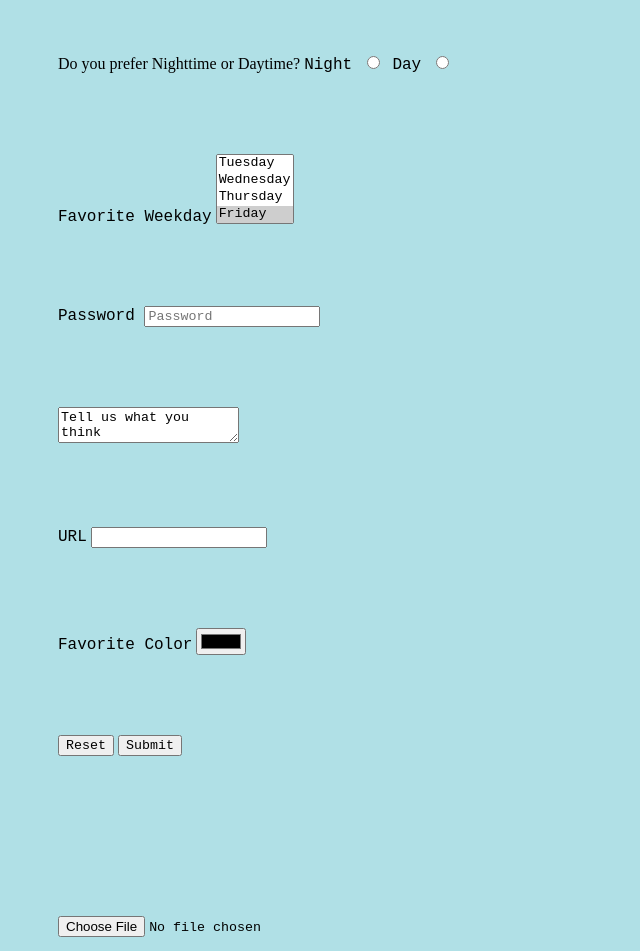
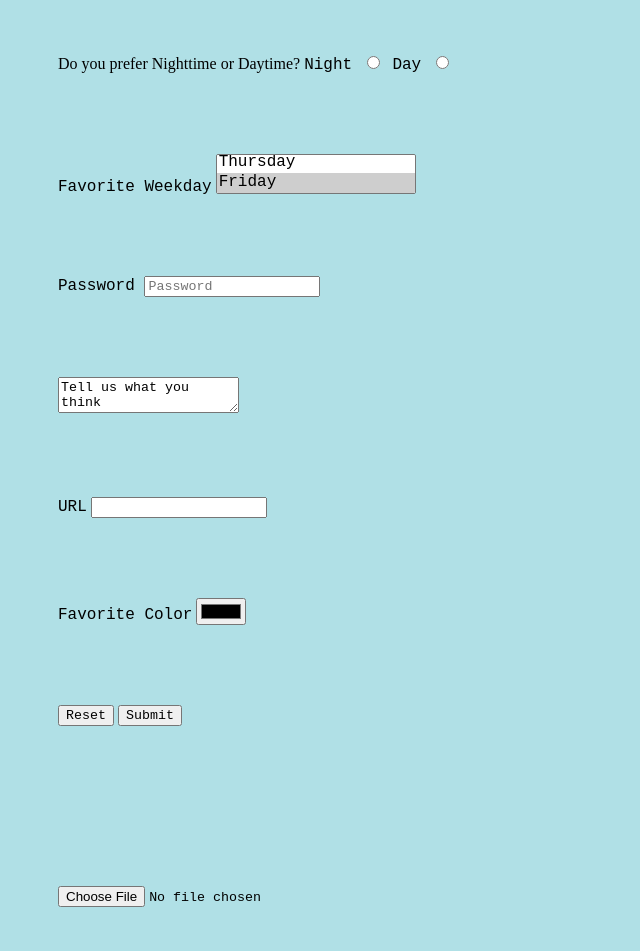
Before and after one commit to Axium01/HTML_Form_with-_CSS, a plain HTML site: page index.html in a window 1280 px wide. Shown: the part 911-1862 px from the top of the page, without its empty margins (0-640 px from the left). Drawn offline with Linux system fonts and the light colour scheme.

Commit message:
Update style.css

```diff
--- a/css/style.css
+++ b/css/style.css
@@ -7,7 +7,13 @@ div {
   padding-bottom: 30px;
   padding-left: 50px;
 }
-label, option, button, input {
+label, option, button, input, select {
   color: black;
   font-family: Courier New;
 }
+
+select {
+  width: 200px;
+  height: 40px;
+  font-size: 16px;
+}
```
